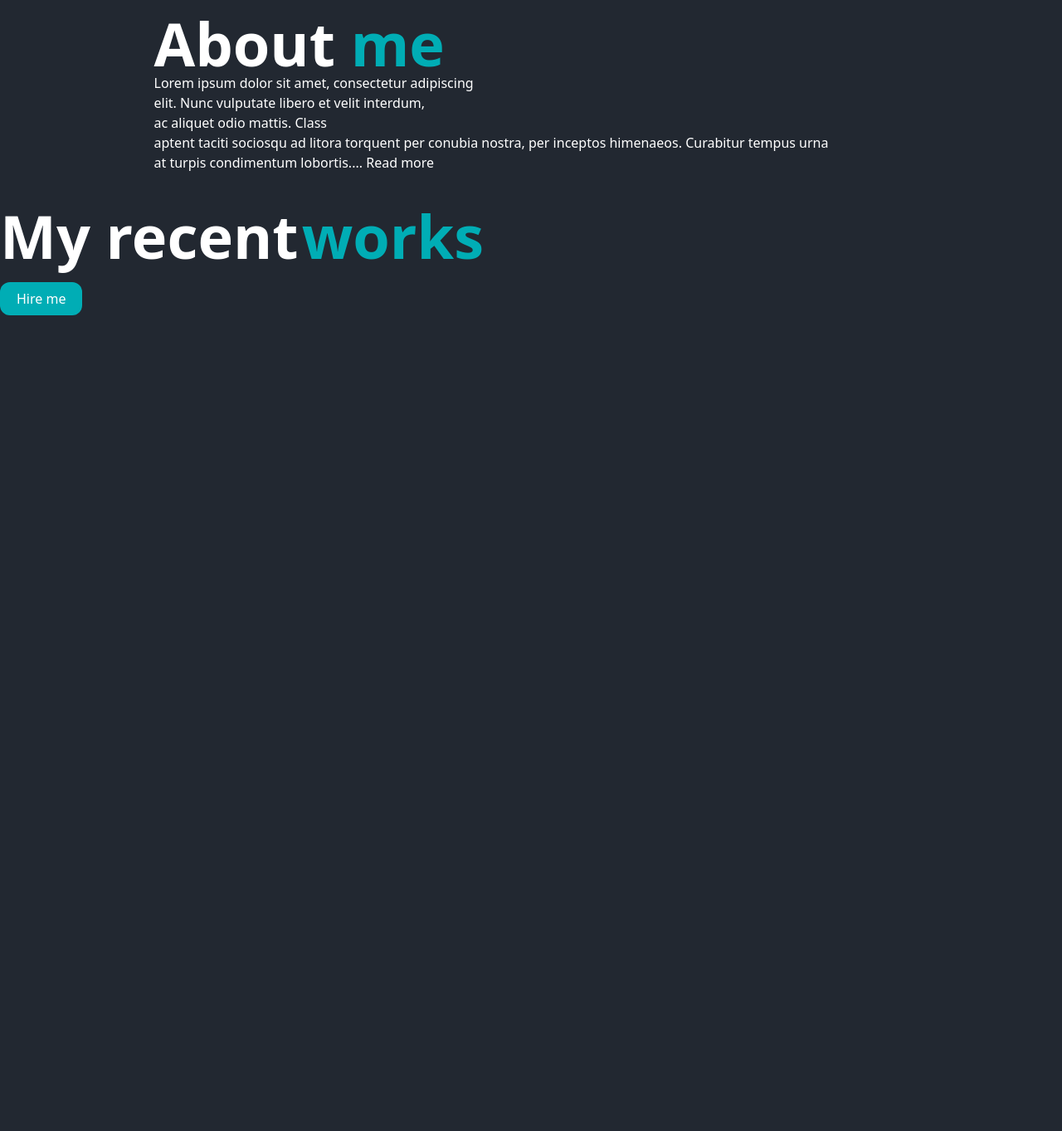
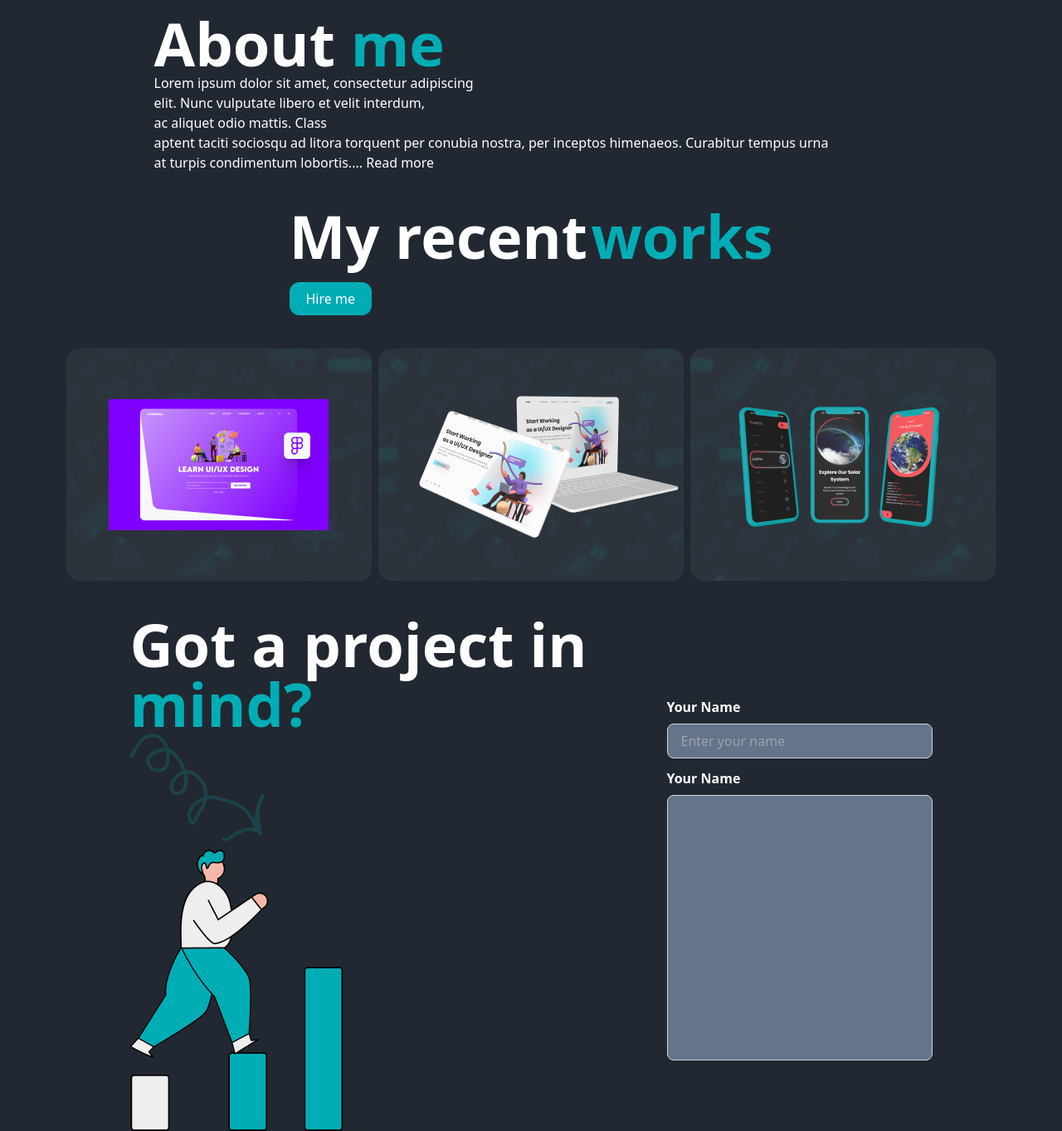
Before and after one commit to jasmina001/Creative-UI-designer, a website: page public/index.html in a window 1280 px wide. Shown: the part 380-1743 px from the top of the page at 83% size. Before the commit the page ends 800 px from the top, so only its background shows below. Drawn offline with nearby package versions, Linux system fonts and the light colour scheme.

Commit message:
add photo

```diff
--- a/public/index.html
+++ b/public/index.html
@@ -89,20 +89,60 @@
         </div>
     </section>
 
-    <section class="flex flex-col md:flex-row container mx-auto mt-10 gap-6 md:gap-24">
+    <section class="flex flex-col items-center justify-center md:flex-row container mx-auto mt-10 gap-6 md:gap-8">
         <div>
-            <b class="text-white text-6xl md:text-7xl"">My recent</b>
-            <b class=" text-[#00ADB5] text-6xl md:text-7xl">works</b><br>
+            <b class="text-white text-6xl md:text-7xl">My recent</b>
+            <b class="text-[#00ADB5] text-6xl md:text-7xl">works</b><br>
 
             <button class="px-5 py-2 rounded-xl bg-[#00ADB5] mt-5 hover:bg-slate-200">
-                <a class="text-white hover:text-[#00ADB5]" href="">Hire me</a>
+                <a class="text-white hover:text-[#00ADB5]" href="#">Hire me</a>
             </button>
-        </div>
-        <div>
-
         </div>
     </section>
 
+    <section class="flex flex-col md:flex-row justify-center container mx-auto items-center mt-10 gap-6 md:gap-2">
+        <div>
+            <img src="/assets/Frame 10.png" alt="">
+        </div>
+        <div>
+            <img src="/assets/Frame 11.png" alt="">
+        </div>
+        <div>
+            <img src="/assets/Frame 10 (1).png" alt="">
+        </div>
+
+    </section>
+
+
+    <section class="flex container mx-auto flex-col md:flex-row justify-center items-center mt-10 gap-6 md:gap-24">
+        <div>
+            <b class="text-white text-6xl md:text-7xl">Got a project in </b><br>
+            <b class="text-[#00ADB5] text-6xl md:text-7xl">mind?</b>
+            <div>
+                <img src="/assets/Vector 186.png" alt="">
+            </div>
+            <div>
+                <img src="/assets/Group 2372.png" alt="">
+            </div>
+        </div>
+        <div class="w-80 max-w-md mt-5">
+            <label for="input" class="block text-white font-semibold mb-2">Your Name</label>
+            <input type="text" id="input" placeholder="Enter your name"
+                class="w-full px-4 py-2 border border-gray-300 bg-slate-500   text-white rounded-lg focus:outline-none focus:ring-2 focus:ring-blue-500 focus:border-transparent shadow-sm" />
+
+                <div class="w-full max-w-md mt-3">
+                    <label for="message" class="block text-white font-semibold mb-2">Your Name</label>
+                    <textarea
+                      id="message"
+                      placeholder="Enter your message"
+                      class="w-full px-4 py-2 border border-gray-300 bg-slate-500 h-80 text-white rounded-lg focus:outline-none focus:ring-2 focus:ring-blue-500 focus:border-transparent shadow-sm resize-none">
+                    </textarea>
+                  </div>
+
+        </div>
+
+
+    </section>
 
 
 
```
Also changed, not shown: assets/Frame 10 (1).png (added), assets/Frame 10.png (added), assets/Frame 11.png (added), assets/Group 2372.png (added), assets/Vector 186.png (added).
